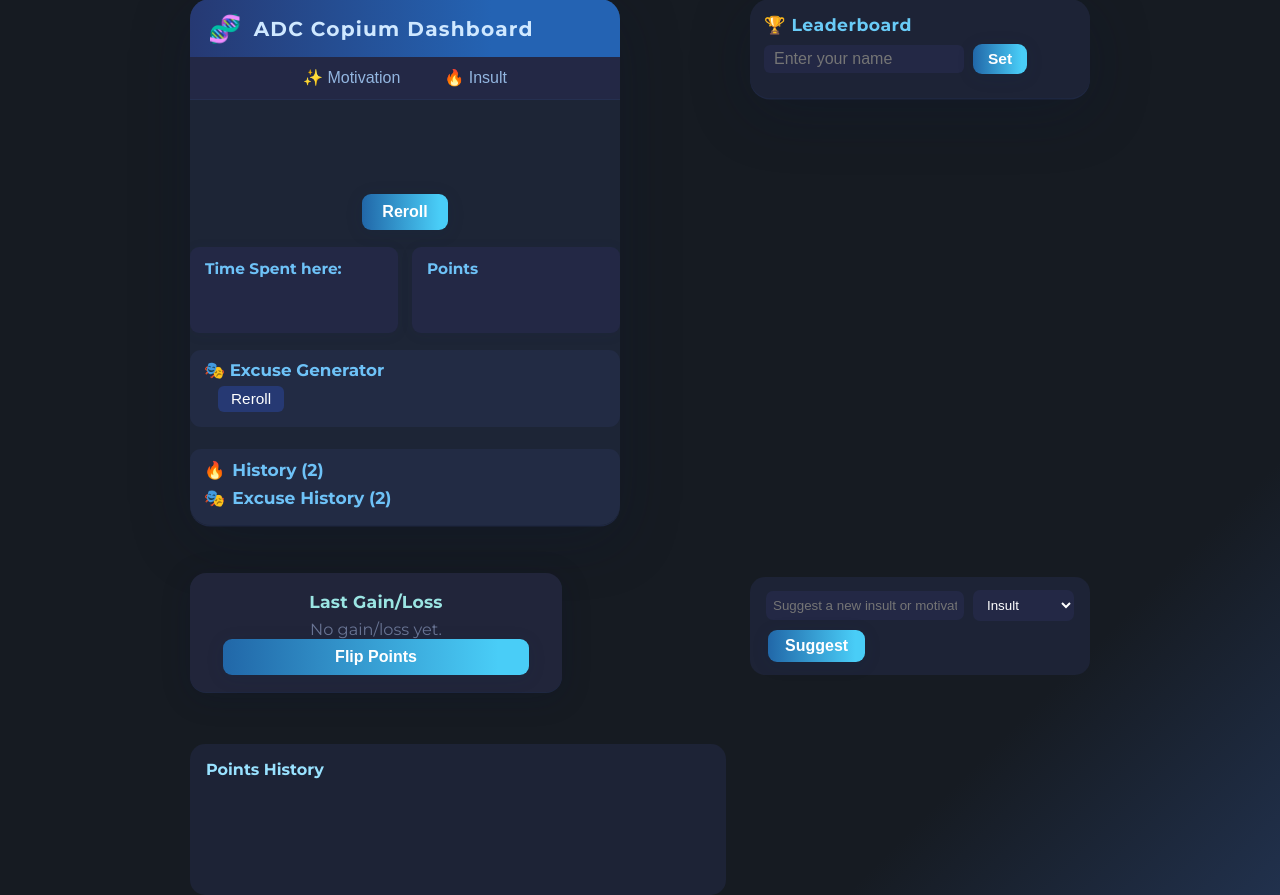
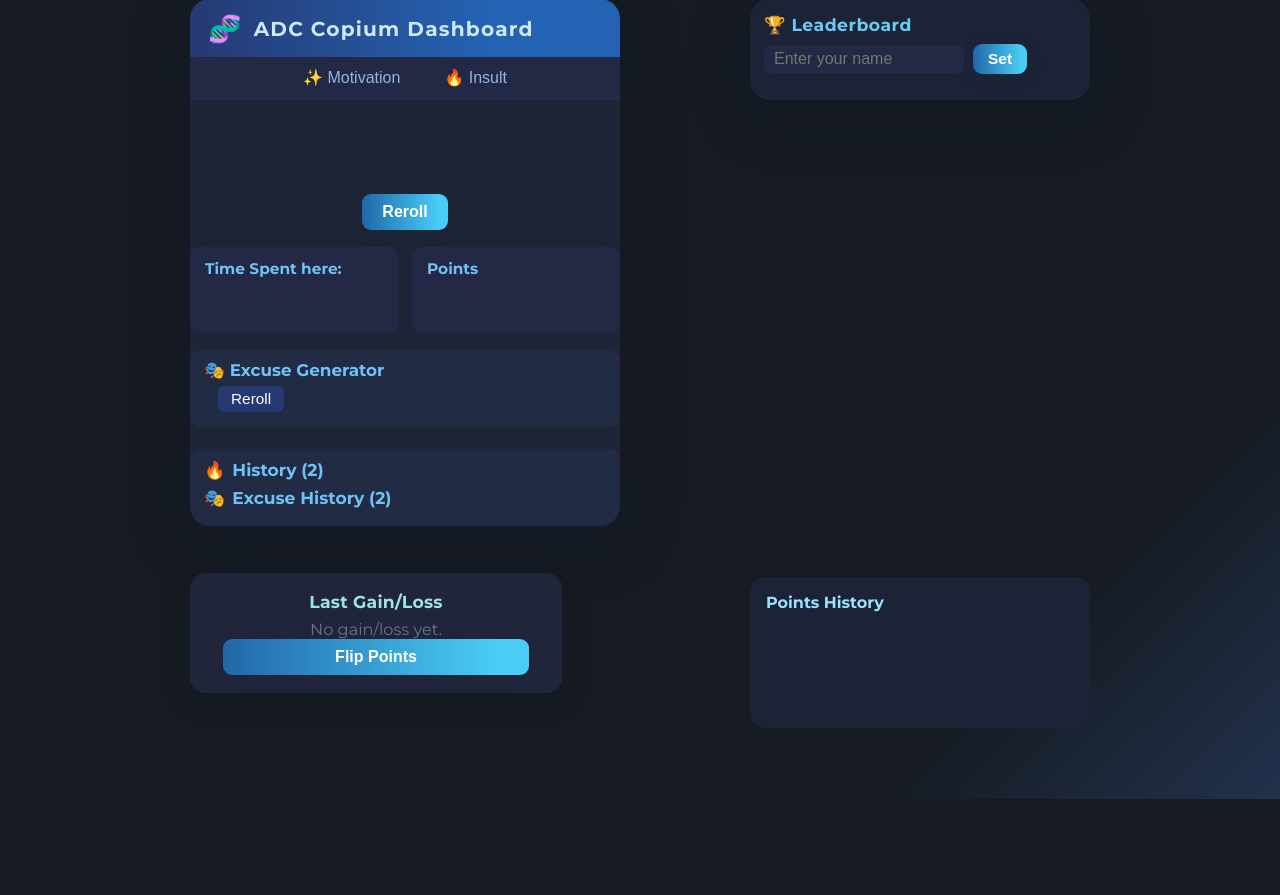
Before and after one commit to MadManPetr1/CopiumLap, a Flask app: template templates/main.html in a window 1280 px wide. Shown: the part 36-931 px from the top of the page. After the commit the page ends 835 px from the top, so only its background shows below. Run offline with Flask 3, Linux system fonts and the light colour scheme; the template is opened without the code that fills it, so the values that code supplies are empty.

Commit message:
Remove suggestions

```diff
--- a/app.py
+++ b/app.py
@@ -9,7 +9,6 @@ LEADERBOARD_FILE = "leaderboard.json"
 INSULTS_FILE = "insults.txt"
 MOTIVATIONS_FILE = "motivations.txt"
 EXCUSES_FILE = "excuses.txt"
-SUGGESTIONS_FILE = "suggestions.txt"
 
 # --- Content Loaders ---
 def load_lines(filename):
@@ -102,18 +101,6 @@ def index():
     cd_main = get_cooldown("main")
     cd_excuse = get_cooldown("excuse")
     cd_flip = get_cooldown("flip")
-
-    # Suggestion logic
-    suggest_feedback = ""
-    if request.method == "POST" and "suggestion" in request.form:
-        suggestion = request.form.get("suggestion", "").strip()[:160]
-        category = request.form.get("category", "")
-        if suggestion and category in ("insult", "motivation"):
-            with open(SUGGESTIONS_FILE, "a", encoding="utf-8") as f:
-                f.write(f"{category.upper()}: {suggestion}\n")
-            suggest_feedback = "Thanks for your suggestion! Pending review."
-        else:
-            suggest_feedback = "Invalid suggestion."
 
     # Username input/leaderboard update
     if request.method == "POST" and "username" in request.form:
--- a/templates/main.html
+++ b/templates/main.html
@@ -136,19 +136,6 @@
             </button>
         </form>
     </div>
-    <div class="suggestbox" style="margin:28px 0 0 0; background:#1d2336; border-radius:15px; padding:13px 16px;">
-      <form method="post" style="display:flex; flex-wrap:wrap; gap:9px; align-items:center;">
-        <input name="suggestion" maxlength="160" required placeholder="Suggest a new insult or motivation..." style="flex:1; min-width:140px; padding:7px; border-radius:7px; border:none; background:#232845; color:#fff;">
-        <select name="category" style="padding:7px 10px; border-radius:7px; border:none; background:#232845; color:#fff;">
-          <option value="insult">Insult</option>
-          <option value="motivation">Motivation</option>
-        </select>
-        <button class="btn" type="submit" style="padding:7px 17px;">Suggest</button>
-      </form>
-      {% if suggest_feedback %}
-        <div style="margin-top:9px; color:#7ffcc7; font-size:0.97em;">{{ suggest_feedback }}</div>
-      {% endif %}
-    </div>
     <div class="statgraph" style="margin:28px 0 0 0; background:#1d2336; border-radius:15px; padding:16px;">
   <div style="font-weight:600;color:#99e2ff;margin-bottom:6px;">Points History</div>
   <canvas id="pointsChart" height="90"></canvas>
```
